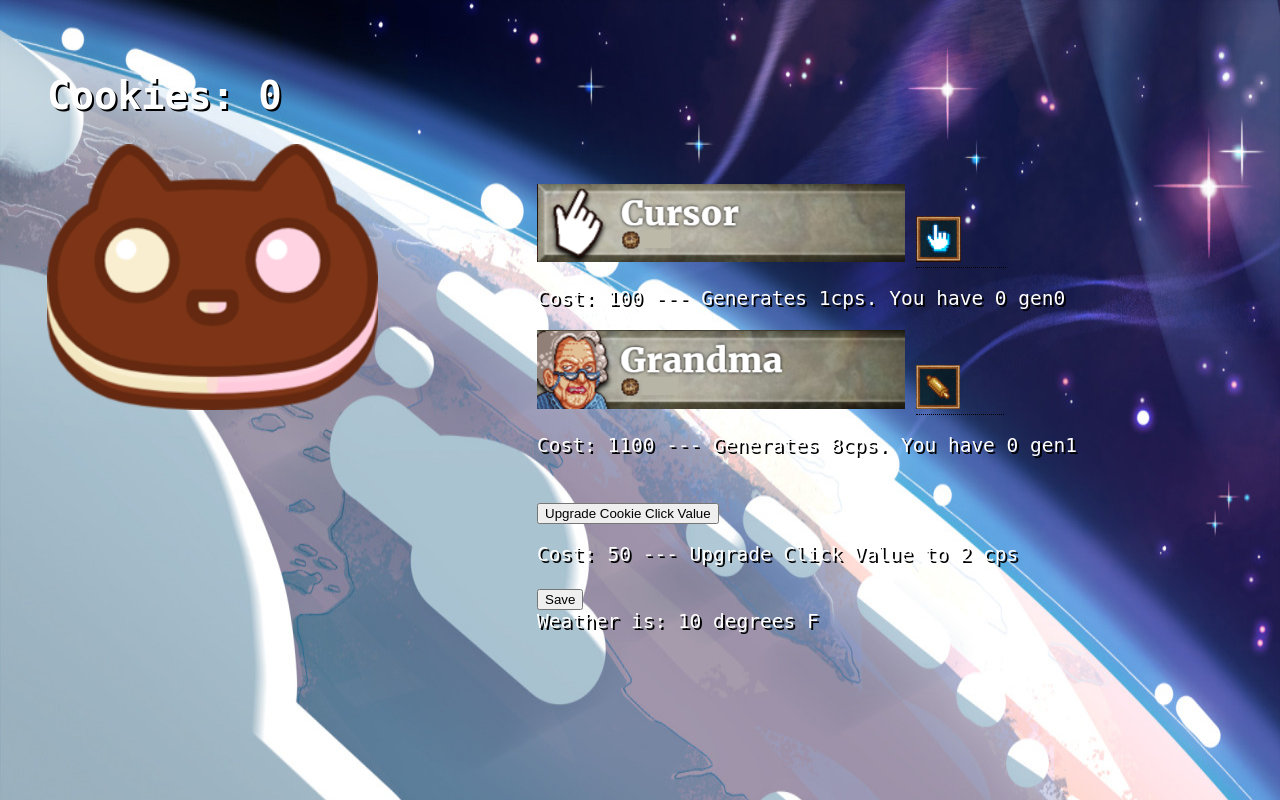
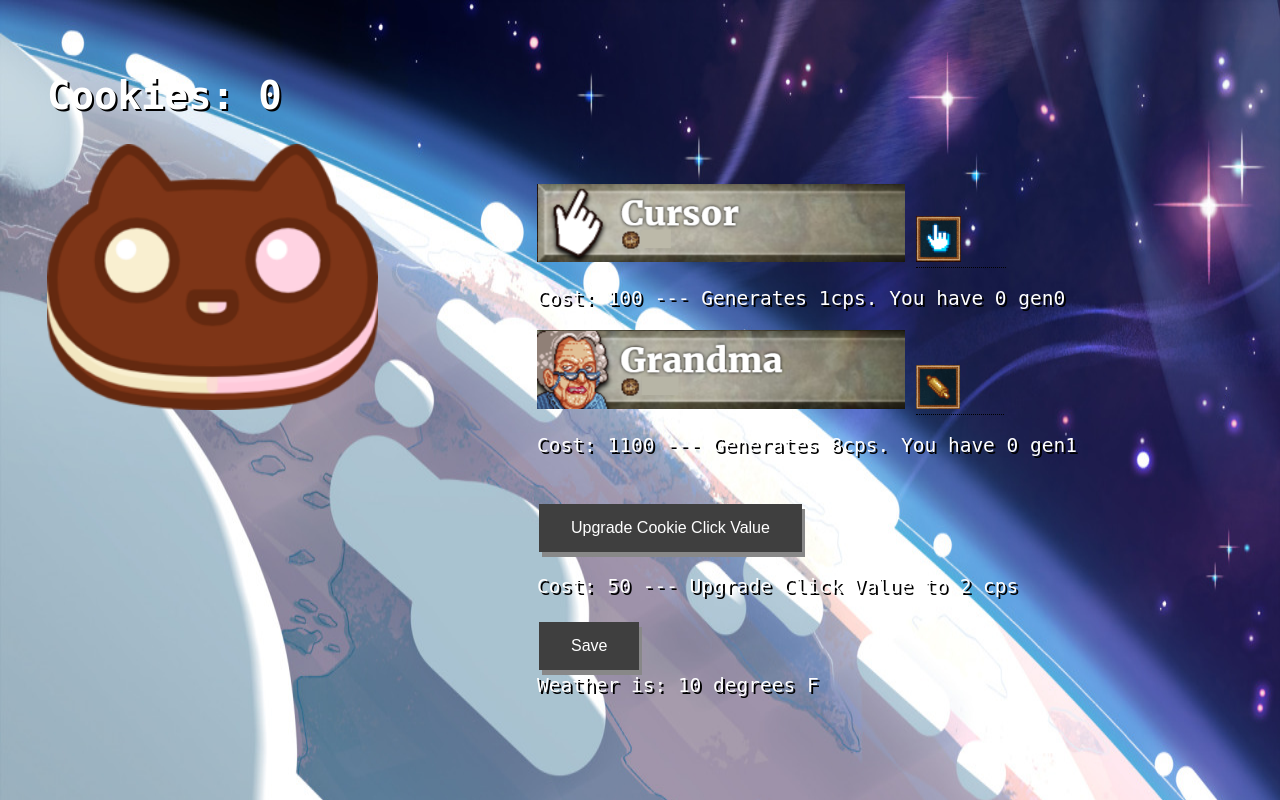
Before and after one commit to xshi0603/StereoIsomer, a Flask app: template templates/game.html in a window 1280 px wide. Run offline with Flask 2, Linux system fonts and the light colour scheme; the template is opened without the code that fills it: most values are stand-ins (such as "Sample title", 1, 10 or a date in 2020).

Commit message:
css buttons

```diff
--- a/devlog.txt
+++ b/devlog.txt
@@ -93,3 +93,6 @@
 
 xingtaoShi -- 2018-01-21 12:07:42
 saving generators
+
+jackieW -- 2018-01-21 20:27:58
+css buttons
--- a/static/cc.css
+++ b/static/cc.css
@@ -60,8 +60,23 @@
     visibility: visible;
 }
 
-button:hover{
+button {
+    background-color: #3f3f3f;
+    border: none;
+    box-shadow: 3px 5px #888888;
+    color: white;
+    padding: 15px 32px;
+    text-align: center;
+    text-decoration: none;
+    display: inline-block;
+    font-size: 16px;
+    margin: 4px 2px;
     cursor: pointer;
+}
+
+button:active{
+    cursor: pointer;
+    background-color: black;
 }
 
 #cookie:hover{
```
